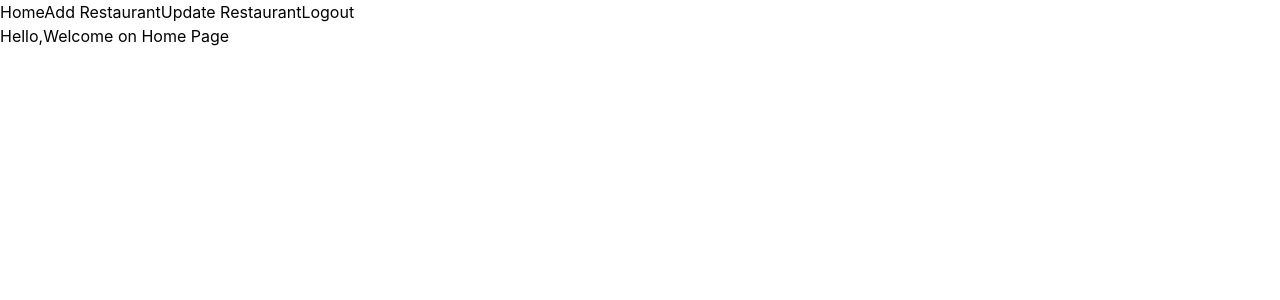
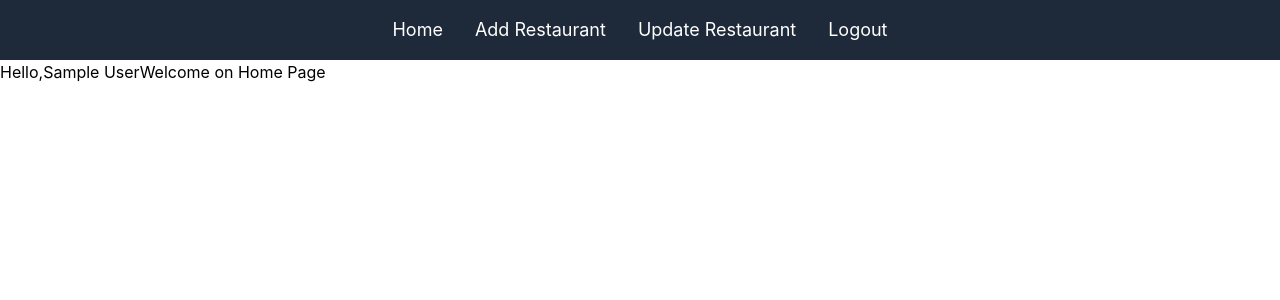
Before and after one commit to VanshikaChaudhary119/Restaurant_management, a Vue app: page / in a window 1280 px wide. Shown: the top 300 px of the page. Built offline with nearby package versions, Linux system fonts and the light colour scheme; sample sign-in values are in the browser's storage.

Commit message:
Add and update restaurant component setup

```diff
--- a/db/db.json
+++ b/db/db.json
@@ -43,5 +43,25 @@
       "id": "37fTk5pgufg"
     }
   ],
+  "restaurant":[
+    {
+      "id":1,
+      "name":"KFC",
+      "address":"Noida sector 50",
+      "contact":12345
+    },
+     {
+      "id":2,
+      "name":"Dominoz",
+      "address":"Noida sector 52",
+      "contact":987654321
+    },
+     {
+      "id":3,
+      "name":"Burger King",
+      "address":"Delhi",
+      "contact":6789543
+    }
+  ],
   "$schema": "./node_modules/json-server/schema.json"
 }
--- /dev/null
+++ b/src/components/Add.vue
@@ -0,0 +1,22 @@
+<template>
+    <Header/>
+<h1>Hello,Welcome on Add restaurant Page</h1>
+</template>
+
+<script>
+import Header from './Header.vue';
+
+export default{
+    components:{
+Header
+    },
+mounted()
+    {
+        let user = localStorage.getItem('user-info');
+        if(!user)
+    {
+         this.$router.push({name:'Signup'});
+    }
+    }
+}
+</script>
--- a/src/components/Header.vue
+++ b/src/components/Header.vue
@@ -1,19 +1,33 @@
 <template>
-    <div>
-        <a href="home">Home</a>
-        <a href="home">Add Restaurant</a>
-        <a href="home">Update Restaurant</a>
-        <a v-on:click="logout" href="#" >Logout</a>
+    <div class="bg-gray-800 p-4 flex justify-center gap-8">
+        <router-link to="/" class="text-white hover:text-green-400 text-lg">
+            Home
+        </router-link>
+
+        <router-link to="add" class="text-white hover:text-green-400 text-lg">
+            Add Restaurant
+        </router-link>
+
+        <router-link to="update" class="text-white hover:text-green-400 text-lg">
+            Update Restaurant
+        </router-link>
+
+        <a
+            v-on:click="logout"
+            href="#"
+            class="text-white hover:text-red-400 text-lg"
+        >
+            Logout
+        </a>
     </div>
 </template>
 
 <script>
 export default {
-  methods:{
-    logout()
-    {
-       localStorage.clear();
-       this.$router.push({name:'Login'})
+  methods: {
+    logout() {
+      localStorage.clear();
+      this.$router.push({ name: 'Login' })
     }
   }
 }
--- a/src/components/Home.vue
+++ b/src/components/Home.vue
@@ -1,22 +1,26 @@
 <template>
-    <Header/>
-<h1>Hello,Welcome on Home Page</h1>
+    <Header />
+    <h1>Hello,{{ name }}Welcome on Home Page</h1>
 </template>
 
 <script>
 import Header from './Header.vue';
 
-export default{
-    components:{
-Header
+export default {
+    data() {
+        return {
+            name: ''
+        }
     },
-mounted()
-    {
+    components: {
+        Header
+    },
+    mounted() {
         let user = localStorage.getItem('user-info');
-        if(!user)
-    {
-         this.$router.push({name:'Signup'});
-    }
+        this.name = JSON.parse(user).name
+        if (!user) {
+            this.$router.push({ name: 'Signup' });
+        }
     }
 }
 </script>
--- /dev/null
+++ b/src/components/Update.vue
@@ -0,0 +1,22 @@
+<template>
+    <Header/>
+<h1>Hello,Welcome on Update Restaurant Page</h1>
+</template>
+
+<script>
+import Header from './Header.vue';
+
+export default{
+    components:{
+Header
+    },
+mounted()
+    {
+        let user = localStorage.getItem('user-info');
+        if(!user)
+    {
+         this.$router.push({name:'Signup'});
+    }
+    }
+}
+</script>
--- a/src/routes.js
+++ b/src/routes.js
@@ -2,6 +2,8 @@ import {createRouter, createWebHistory} from 'vue-router'
 import Home from './components/Home.vue'
 import Signup from './components/Signup.vue'
 import Login from './components/Login.vue'
+import Add from './components/Add.vue'
+import Update from './components/Update.vue'
 const routes =[
     {
         name:'Home',
@@ -18,6 +20,16 @@ const routes =[
         component:Login,
         path:'/login'
     },
+    {
+        name:'Add',
+        component:Add,
+        path:'/add'
+    },
+    {
+        name:'Update',
+        component:Update,
+        path:'/update'
+    }
 ]
 const router = createRouter({
     history:createWebHistory(),
```
